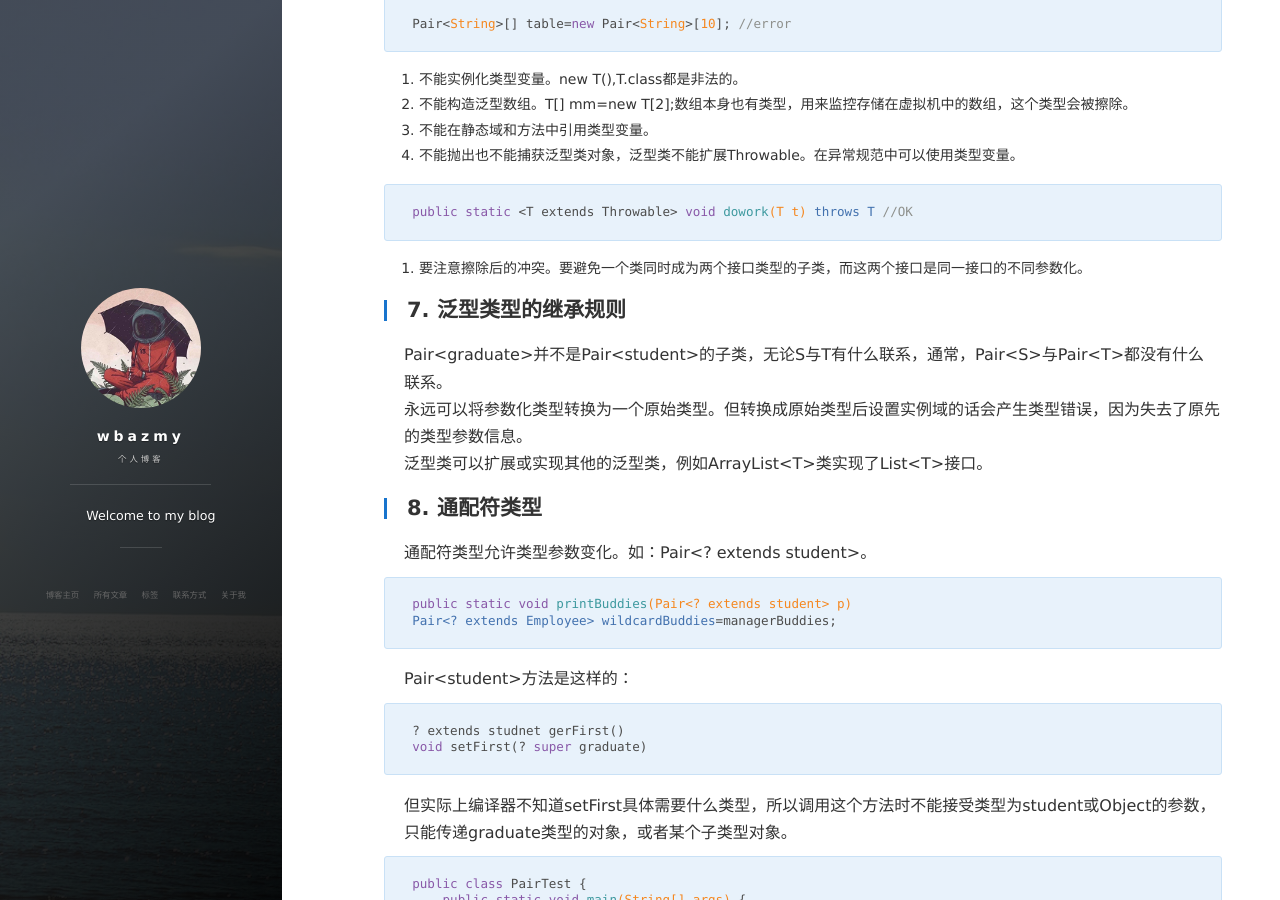
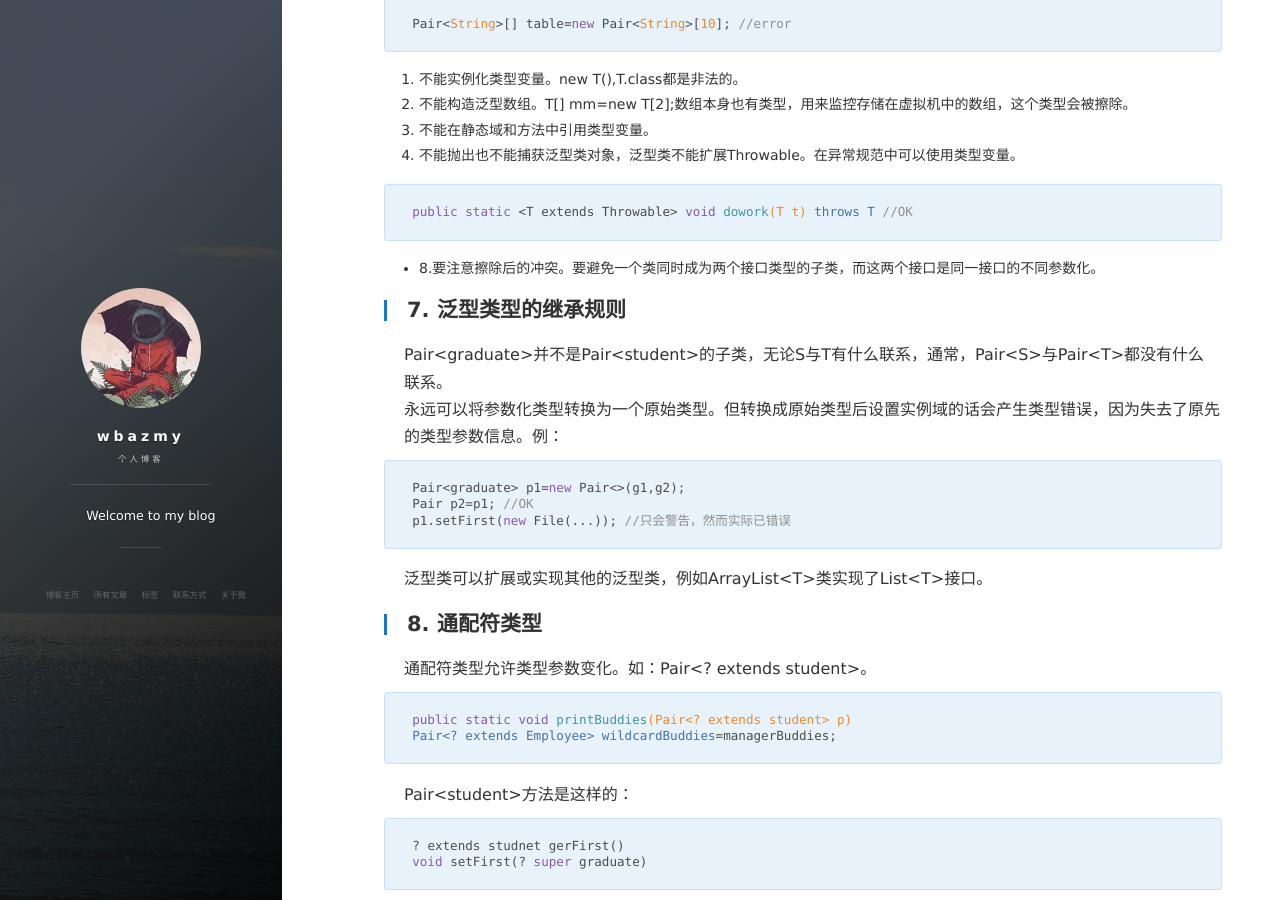
Before and after one commit to wbazmy/wbazmy.github.io, a Jekyll site: the page built from _posts/2021-10-14-泛型程序设计.md, in a window 1280 px wide and 900 px high, scrolled down 3293 px. Built offline with Jekyll 4.4.1, drawn with Linux system fonts in a browser that asks for light colours; nearby versions of some CDN libraries; comment, search, counter and statistics services are not loaded; some of the changed text lies outside the part shown.

Commit message:
Update 2021-10-14-泛型程序设计.md

````diff
--- a/_posts/2021-10-14-泛型程序设计.md
+++ b/_posts/2021-10-14-泛型程序设计.md
@@ -137,11 +137,18 @@
 public static <T extends Throwable> void dowork(T t) throws T //OK
 ```
 
-8. 要注意擦除后的冲突。要避免一个类同时成为两个接口类型的子类，而这两个接口是同一接口的不同参数化。
+- 8.要注意擦除后的冲突。要避免一个类同时成为两个接口类型的子类，而这两个接口是同一接口的不同参数化。
 
 ## 7. 泛型类型的继承规则
 Pair&lt;graduate&gt;并不是Pair&lt;student&gt;的子类，无论S与T有什么联系，通常，Pair&lt;S&gt;与Pair&lt;T&gt;都没有什么联系。
-永远可以将参数化类型转换为一个原始类型。但转换成原始类型后设置实例域的话会产生类型错误，因为失去了原先的类型参数信息。
+永远可以将参数化类型转换为一个原始类型。但转换成原始类型后设置实例域的话会产生类型错误，因为失去了原先的类型参数信息。例：
+
+```java
+Pair<graduate> p1=new Pair<>(g1,g2);
+Pair p2=p1; //OK
+p1.setFirst(new File(...)); //只会警告，然而实际已错误
+```
+
 泛型类可以扩展或实现其他的泛型类，例如ArrayList&lt;T&gt;类实现了List&lt;T&gt;接口。
 ## 8. 通配符类型
 通配符类型允许类型参数变化。如：Pair&lt;? extends student&gt;。
@@ -217,3 +224,5 @@
 ### 通配符捕获
 通配符不是类型变量，不能在编写代码时用？作为一种类型。可以用Pair&lt;T&gt; p捕获Pair&lt;?&gt; p来实现某些功能。
 ## 9. 反射和泛型
+如果对象时泛型类的实例，关于泛型类型参数得不到太多信息，因为它们会被擦除。
+现在，Class类是泛型的。String.class实际上是一个Class&lt;String&gt;类的对象。类型参数允许Class&lt;T&gt;方法的返回类型更具有针对性。如：T newInstance()。
````
